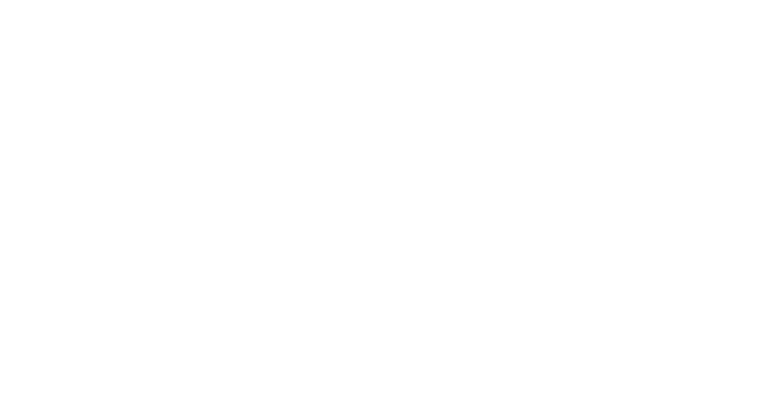
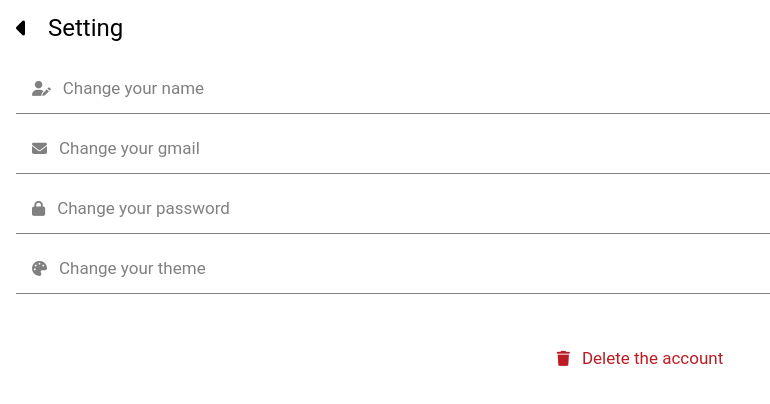
Before and after one commit to y0shih/WyA_Frontend-1, a React (Vite) app: page /profile in a window 1280 px wide. Shown: the top 404 px of the page, without its empty margins (0-770 px from the left). Built offline with nearby package versions, Linux system fonts and the light colour scheme.

Commit message:
setting up for profile setting page :)

```diff
--- a/index.html
+++ b/index.html
@@ -1,6 +1,7 @@
 <!DOCTYPE html>
 <html lang="en">
   <head>
+    <link rel="stylesheet" href="https://cdnjs.cloudflare.com/ajax/libs/font-awesome/6.5.1/css/all.min.css">
     <meta charset="utf-8" />
     <title>Ionic App</title>
 
--- a/src/App.tsx
+++ b/src/App.tsx
@@ -22,7 +22,7 @@ import '@ionic/react/css/display.css';
 import AboutPage from './pages/about_page/about_page';
 import ContactPage from './pages/contact_page/contact_page';
 import ChattingPage from './pages/chatting_page/chatting_page';
-
+import ProfilePage from './pages/profile_page/profile_page';
 setupIonicReact();
 
 const App: React.FC = () => (
@@ -32,6 +32,7 @@ const App: React.FC = () => (
         <Route exact path="/dashboard" component={AboutPage} />
         <Route exact path="/contact" component={ContactPage} />
         <Route exact path="/chatting" component={ChattingPage} />
+        <Route exact path="/profile" component={ProfilePage} />
       </IonRouterOutlet>
     </IonReactRouter>
   </IonApp>
--- /dev/null
+++ b/src/pages/profile_page/profile_page.css
@@ -0,0 +1,87 @@
+.settings {
+    padding: 16px;
+    background-color: #ffffff;
+    min-height: 100vh;
+    display: flex;
+    flex-direction: column;
+}
+
+.settings__header {
+    margin-bottom: 24px;
+    display: flex;
+    align-items: center;
+    gap: 16px;
+}
+
+.settings__back--button {
+    display: flex;
+    align-items: center;
+    gap: 20px;
+    background: none;
+    border: none;
+    font-size: 24px;
+    cursor: pointer;
+    color: #000;
+}
+
+.settings__back--icon {
+    font-size: 24px;
+}
+
+.settings__title {
+    font-size: 24px;
+    font-weight: 600;
+    color: #333;
+}
+
+.settings__content {
+    display: flex;
+    flex-direction: column;
+    flex: 1;
+    gap: 10px;
+}
+
+.settings__item {
+    display: flex;
+    align-items: center;
+    gap: 12px;
+    width: 100%;
+    padding: 16px;
+    background: none;
+    border: none;
+    border-bottom: 1px solid #808080;
+    text-align: left;
+    cursor: pointer;
+}
+
+.settings__item--icon {
+    font-size: 15px;
+    color: #808080;
+
+}
+
+.settings__item--text {
+    color: #808080;
+    font-size: 17px;
+    font-weight: 400;
+}
+
+.settings__item--delete {
+    margin-top: 30px;
+    border-bottom: none;
+    padding: 16px;
+    text-align:center;
+    font-size: 17px;
+    display: flex;
+    justify-content: center;
+}
+
+.settings__item--textdelete {
+    color: #BD1B23;
+    font-size: 17px;
+    font-weight: 400;
+}
+
+.settings__item--delete .settings__item--icon {
+    color: #BD1B23;
+}
--- /dev/null
+++ b/src/pages/profile_page/profile_page.tsx
@@ -0,0 +1,51 @@
+// Import library
+import { IonPage } from "@ionic/react";
+import React from "react";
+
+// Import components
+
+// Import css
+import "./profile_page.css"
+import "../../main.css"
+
+const ProfilePage: React.FC = () => (
+    <IonPage>
+        <div className="settings">
+            <div className="settings__header">
+                <button className="settings__back--button">
+                    <i className="fa-solid fa-caret-left settings__back-icon"></i>
+                    Setting
+                </button>
+            </div>
+
+            <div className="settings__content">
+                <button className="settings__item">
+                    <i className="fa-solid fa-user-pen settings__item--icon"></i>
+                    <span className="settings__item--text">Change your name</span>
+                </button>
+
+                <button className="settings__item">
+                    <i className="fa-solid fa-envelope settings__item--icon"></i>
+                    <span className="settings__item--text">Change your gmail</span>
+                </button>
+
+                <button className="settings__item">
+                    <i className="fa-solid fa-lock settings__item--icon"></i>
+                    <span className="settings__item--text">Change your password</span>
+                </button>
+
+                <button className="settings__item">
+                    <i className="fa-solid fa-palette settings__item--icon"></i>
+                    <span className="settings__item--text">Change your theme</span>
+                </button>
+
+                <button className="settings__item settings__item--delete">
+                    <i className="fa-solid fa-trash settings__item--icon"></i>
+                    <span className="settings__item-text settings__item--textdelete">Delete the account</span>
+                </button>
+            </div>
+        </div>
+    </IonPage>
+)
+
+export default ProfilePage
```
